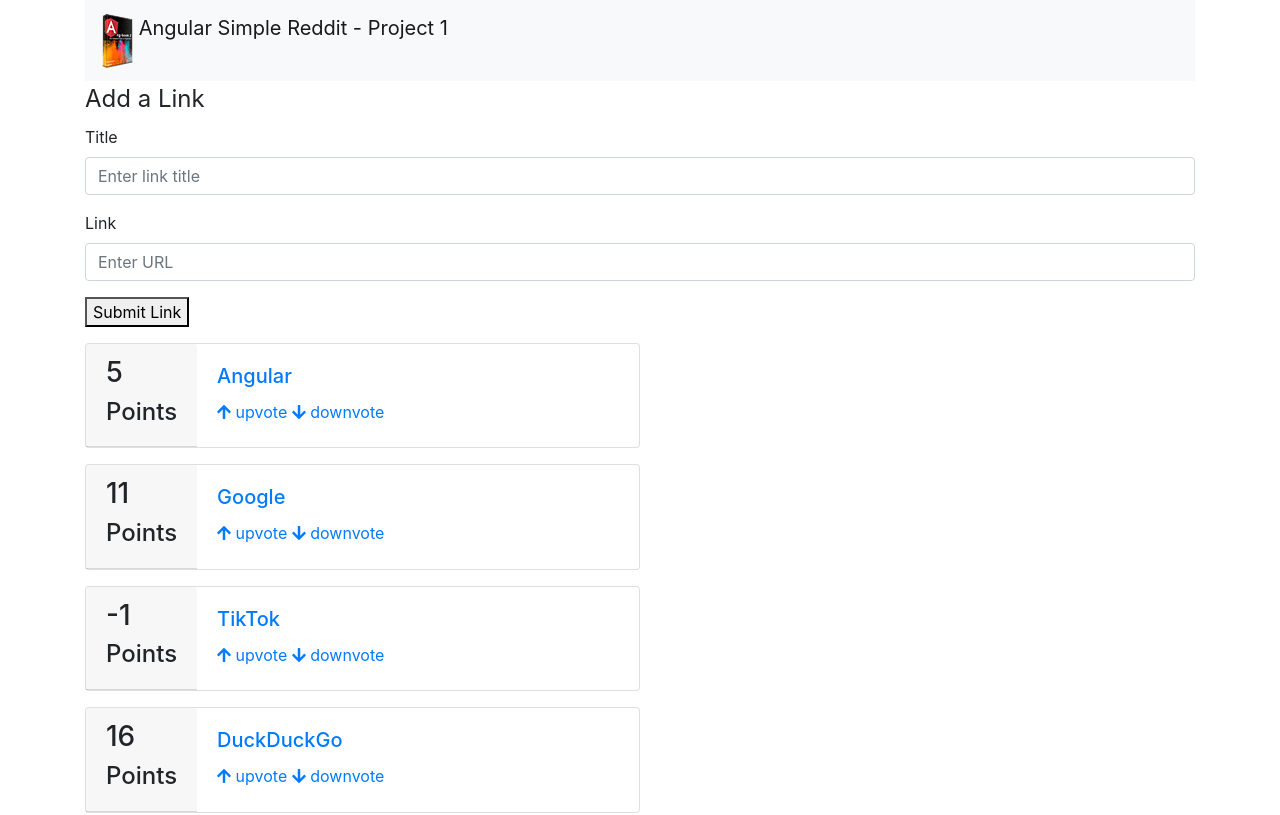
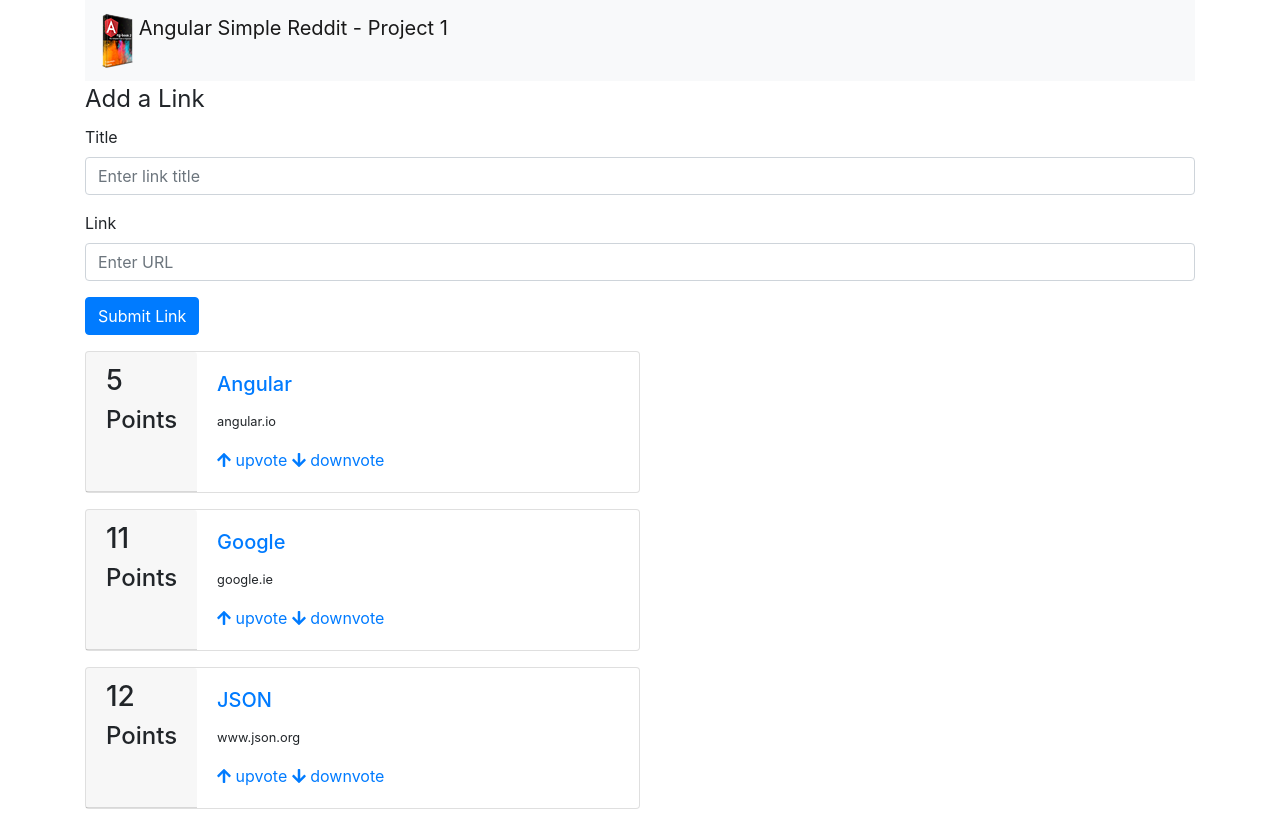
Before and after one commit to grok23/Reddit-Project, an Angular app: page / in a window 1280 px wide. Shown: the top 815 px of the page. Built offline with nearby package versions, Linux system fonts and the light colour scheme.

Commit message:
added domain function from first app reddit.pdf

```diff
--- a/src/app/app.component.html
+++ b/src/app/app.component.html
@@ -9,7 +9,7 @@
       <label for="link">Link</label>
       <input name="link" class="form-control" placeholder="Enter URL" #newlink>
     </div>
-    <button (click)="addArticle(newtitle, newlink)">Submit Link</button>
+    <button (click)="addArticle(newtitle, newlink)" class="btn btn-primary">Submit Link</button>
   </fieldset>
 </form>
 <app-article *ngFor="let article of articles" [article]='article'></app-article>
--- a/src/app/app.component.ts
+++ b/src/app/app.component.ts
@@ -8,22 +8,22 @@
 })
 export class AppComponent {
 
-  articles:Article[];
-  constructor () {
-    this.articles=[
-      new Article('Angular','http://angular.io',5),
-      new Article('Google','http://google.ie',11),
-      new Article('TikTok','http://tiktok.com',-1),  //interestingly, due to the "or 10" votes used in the constructor, setting a base of zero votes here causes a jump to 10 votes
-      new Article('DuckDuckGo','https://duckduckgo.com/',16),
-      new Article('Pi-Hole','https://pi-hole.net/',25)
+  articles: Article[];
+  constructor() {
+    this.articles = [
+      new Article('Angular', 'http://angular.io', 5),
+      new Article('Google', 'http://google.ie', 11),
+      new Article('JSON', 'https://www.json.org/json-en.html', 12),  //interestingly, due to the "or 10" votes used in the constructor, setting a base of zero votes here causes a jump to 10 votes
+      new Article('DuckDuckGo', 'https://duckduckgo.com/', 16),
+      new Article('Pi-Hole', 'https://pi-hole.net/', 25)
     ];
   }
 
-  addArticle(title:HTMLInputElement, link:HTMLInputElement):boolean {
-  this.articles.push(new Article(title.value, link.value,0));
-  title.value=' ';
-  link.value=' ';
-  console.log(`Adding Article Title${title.value} : and Adding Article Link ${link.value}: `);
-  return false;
+  addArticle(title: HTMLInputElement, link: HTMLInputElement): boolean {
+    this.articles.push(new Article(title.value, link.value, 0));
+    title.value = ' ';
+    link.value = ' ';
+    console.log(`Adding Article Title${title.value} : and Adding Article Link ${link.value}: `);
+    return false;
   }
 }
--- a/src/app/article/article.component.html
+++ b/src/app/article/article.component.html
@@ -8,6 +8,7 @@
             <h5 class="card-title"> <a class="" href="{{ article.link }}">
                     {{ article.title }}
                 </a></h5>
+                <p><small>{{ article.domain() }}</small></p>
             <a href (click)="voteUp()">
                 <i class="fas fa-arrow-up"></i>
                 upvote
--- a/src/app/article/article.model.ts
+++ b/src/app/article/article.model.ts
@@ -1,19 +1,30 @@
 export class Article {
-    votes:number;
-    title:string;
-    link:string;
+    votes: number;
+    title: string;
+    link: string;
 
-    constructor(title:string, link:string, votes?:number) {
-      this.title=title;
-      this.link=link;
-      this.votes=votes ||10;
-     }
+    constructor(title: string, link: string, votes?: number) {
+        this.title = title;
+        this.link = link;
+        this.votes = votes || 10;
+    }
 
     voteUp() {
-    this.votes ++;
+        this.votes++;
     }
     voteDown() {
-    this.votes --;
+        this.votes--;
+    }
+
+    domain(): string {
+        try {
+            // e.g. http://foo.com/path/to/bar
+            const link: string = this.link.split('//')[1];
+            // e.g. foo.com/path/to/bar
+            return link.split('/')[0];
+        } catch (err) {
+            return null;
+        }
     }
 
 }
```
Lines whose indentation alone changed are shown as unchanged.
